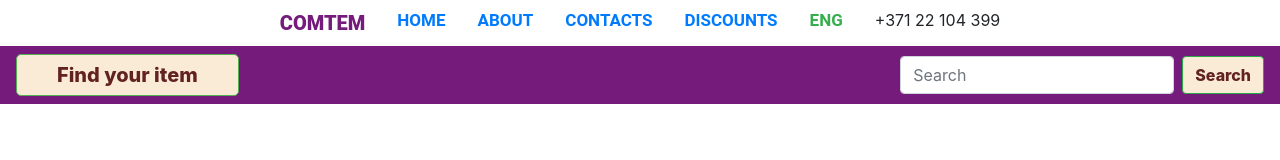
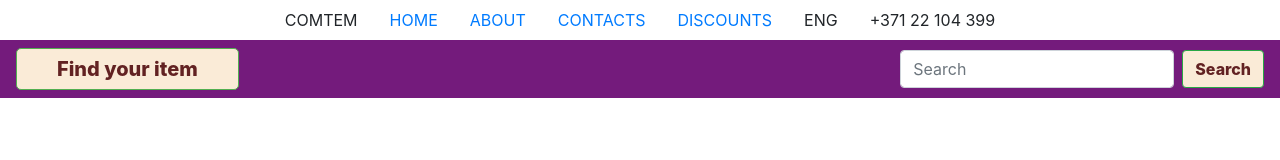
Before and after one commit to daniilsonufrijuks/COMTEM-WEB, a plain HTML site: page src/html/home/pcs.html in a window 1280 px wide. Drawn offline with Linux system fonts and the light colour scheme.

Commit message:
new files and menu updated

```diff
--- a/src/css/menuestyle.css
+++ b/src/css/menuestyle.css
@@ -82,3 +82,7 @@ nav ul li a:hover {
         text-align: center;
     }
 }
+
+#menu {
+
+}
--- a/src/css/style.css
+++ b/src/css/style.css
@@ -1,25 +1,3 @@
-.fonthead {
-    font-family: 'Roboto', sans-serif;
-    font-size: 20px;
-    font-weight: 900;
-    color: #741b7c;
-}
-
-.links {
-    font-family: 'Roboto', sans-serif !important;
-    font-size: 17px;
-    font-weight: 700;
-    color: #37ae4e !important;
-}
-
-.lang {
-    font-family: 'Roboto', sans-serif;
-    font-size: 17px;
-    font-weight: 700;
-    color: #37ae4e;
-    text-align: right;
-}
-
 .navbar {
     background-color: #741b7c;
     color: #622222; /* Set the text color for the navbar */
```
